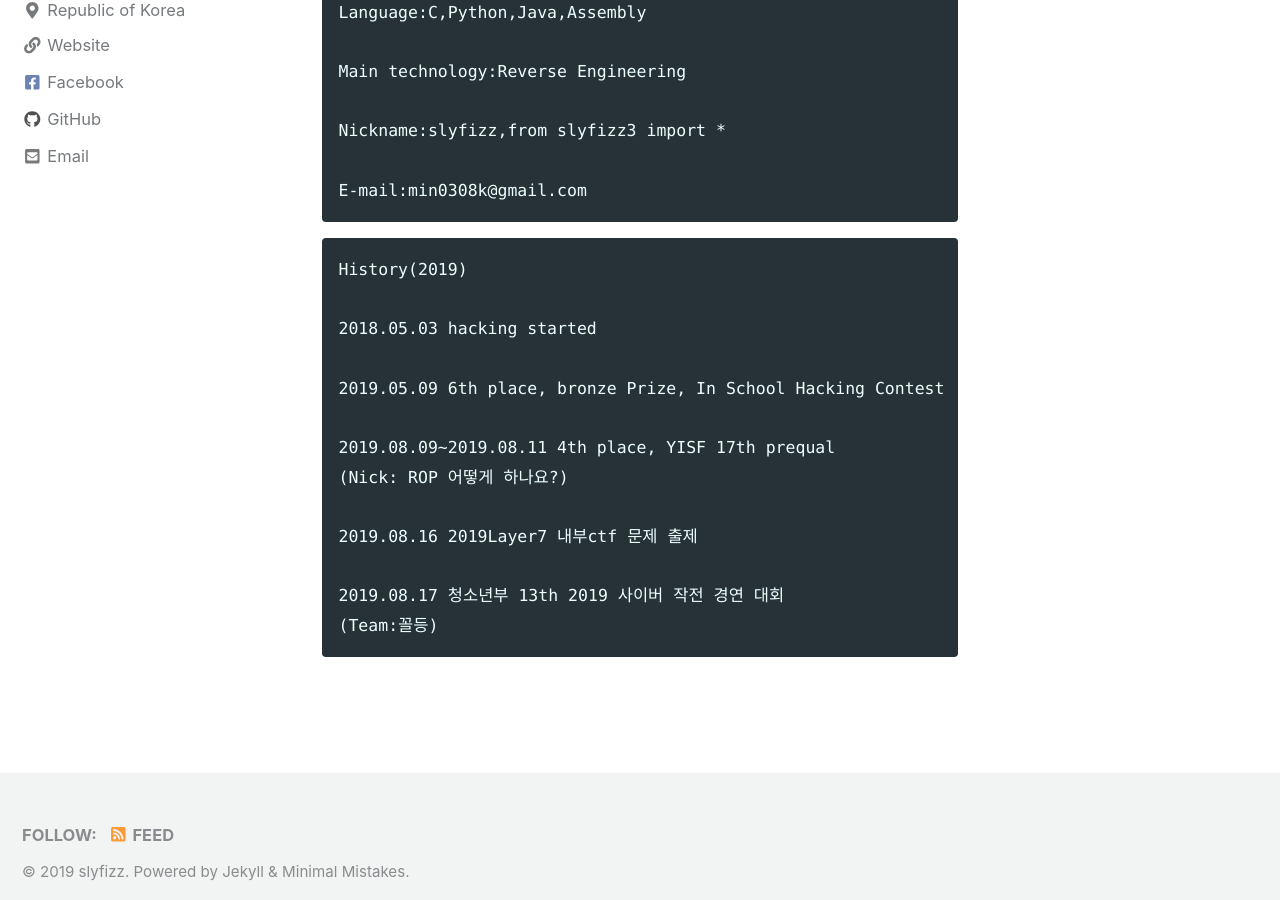
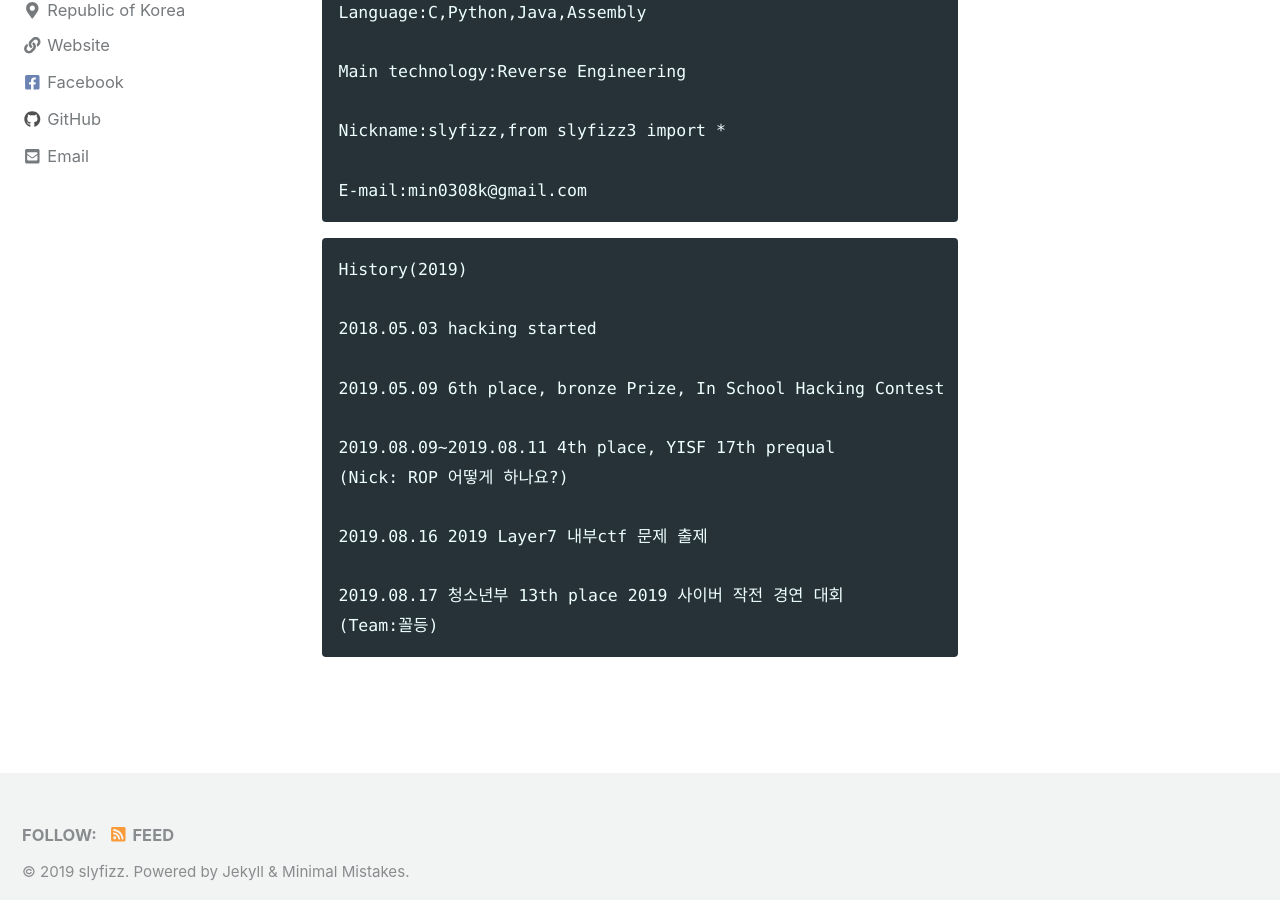
Before and after one commit to slyfizz3/slyfizz3.github.io, a Jekyll site: the page built from _pages/about.md, in a window 1280 px wide and 900 px high, scrolled down 419 px. Built offline with Jekyll 4.4.1, drawn with Linux system fonts in a browser that asks for light colours; cached includes are drawn as plain includes; nearby versions of some CDN libraries.

Commit message:
Update about.md

````diff
--- a/_pages/about.md
+++ b/_pages/about.md
@@ -31,8 +31,8 @@ History(2019)
 2019.08.09~2019.08.11 4th place, YISF 17th prequal
 (Nick: ROP 어떻게 하나요?)
 
-2019.08.16 2019Layer7 내부ctf 문제 출제
+2019.08.16 2019 Layer7 내부ctf 문제 출제
 
-2019.08.17 청소년부 13th 2019 사이버 작전 경연 대회
+2019.08.17 청소년부 13th place 2019 사이버 작전 경연 대회
 (Team:꼴등)
 ```
````
